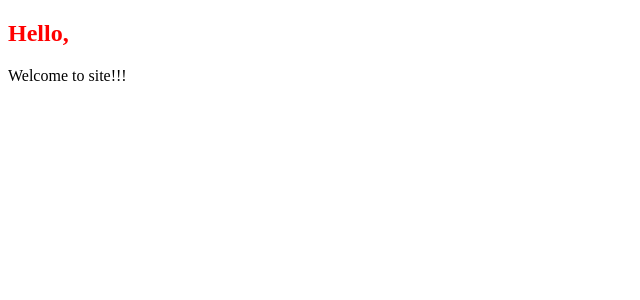
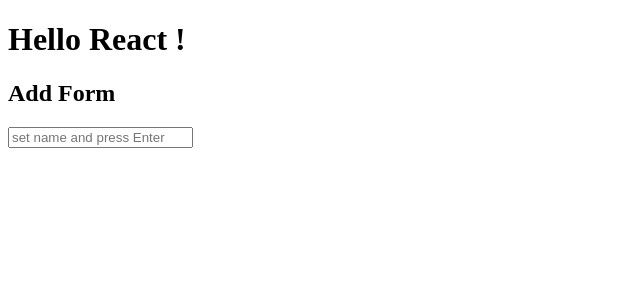
Before and after one commit to Trooper593/webpack, a React app: page / in a window 1280 px wide. Shown: the top 300 px of the page, without its empty margins (0-640 px from the left). Built offline with nearby package versions, Linux system fonts and the light colour scheme.

Commit message:
todo app

```diff
--- a/src/App.tsx
+++ b/src/App.tsx
@@ -1,4 +1,51 @@
-import React from 'react';
-export const App: React.FC<{}> = () => (
-  <h1>Hello React !</h1>
-);
+import React, {useEffect, useState} from 'react';
+import TodoForm from "@/components/TodoForm/TodoForm";
+import TodoList from "@/components/TodoList/TodoList";
+import ITodoItem from "@/types/ITodoItem";
+
+export const App: React.FC<{}> = () => {
+
+    const [todos, setTodos] = useState<ITodoItem[]>([]);
+
+    useEffect(() => {
+        const saved = JSON.parse(localStorage.getItem('todos') || '[]') as ITodoItem[];
+        setTodos(saved);
+    }, []);
+
+    useEffect(() => {
+        localStorage.setItem('todos', JSON.stringify(todos));
+    }, [todos]);
+
+    const addHandler = (title: string) => {
+        const newTodo: ITodoItem = {
+            title: title,
+            id: Date.now(),
+            completed: false
+        }
+
+        setTodos(prev => [newTodo, ...prev]);
+    }
+
+    const toggleHandler = (id: number) => {
+        setTodos(prev =>
+            prev.map(todo => {
+                if(todo.id === id){
+                    todo.completed = !todo.completed;
+                }
+                return todo;
+            })
+        );
+    }
+
+    const removeHandler = (id: number) => {
+        setTodos(prev => prev.filter(todo => todo.id != id));
+    }
+
+    return <>
+        <h1>Hello React !</h1>
+        <div className="container">
+            <TodoForm onAdd={addHandler}/>
+            <TodoList todos={todos} onToggle={toggleHandler} onRemove={removeHandler}/>
+        </div>
+    </>;
+};
--- /dev/null
+++ b/src/components/TodoForm/TodoForm.tsx
@@ -0,0 +1,28 @@
+import React, {useRef, useState} from 'react';
+const styles = require('./todoform.module.css');
+
+const TodoForm: React.FC<ComponentPropsTypes> = (props) => {
+
+    const [string, setString] = useState<string>('');
+    const ref = useRef<HTMLInputElement>(null);
+
+    const keyPressHandler = (event: React.KeyboardEvent) => {
+        if(event.key === 'Enter'){
+            props.onAdd(ref.current!.value)
+            ref.current!.value = '';
+        }
+    }
+
+    return (
+        <div>
+            <h2 className={`my-class ${styles.default.alert}`}>Add Form </h2>
+            <div><input ref={ref} onKeyPress={keyPressHandler} placeholder="set name and press Enter" type="text"/></div>
+        </div>
+    );
+};
+
+interface ComponentPropsTypes {
+    onAdd(title: string): void
+}
+
+export default TodoForm;
--- /dev/null
+++ b/src/components/TodoList/TodoList.tsx
@@ -0,0 +1,31 @@
+import React, {useState} from 'react';
+const styles = require('./todolist.module.css');
+import ITodoItem from "@/types/ITodoItem";
+
+const TodoList: React.FC<ComponentPropsTypes> = ({todos, onRemove, onToggle}) => {
+
+    const removeHandler = (event: React.MouseEvent, id: number) => {
+        event.stopPropagation();
+        onRemove(id);
+    }
+
+    return (
+        <>
+            {todos.map(todo =>
+                <div key={todo.id}>
+                    <input type="checkbox" checked={todo.completed} onChange={onToggle.bind(null, todo.id)}/>
+                    <span>{todo.title}</span>
+                    <div onClick={(event) => removeHandler(event, todo.id)}>delete</div>
+                </div>
+            )}
+        </>
+    );
+};
+
+interface ComponentPropsTypes {
+    todos: ITodoItem[],
+    onToggle(id: number): void,
+    onRemove: (id: number) => void
+}
+
+export default TodoList;
--- a/src/index.html
+++ b/src/index.html
@@ -2,7 +2,7 @@
 <html lang="en">
 <head>
     <meta charset="UTF-8">
-    <title>React</title>
+    <title>React + Typescript</title>
 </head>
 <body>
     <div class="container">
--- a/src/index.tsx
+++ b/src/index.tsx
@@ -1,8 +1,8 @@
 import React from 'react';
 import ReactDOM from 'react-dom';
-import { Hello } from '@/components/hello/hello';
+import {App} from "@/App";
 
 ReactDOM.render(
-  <Hello />,
+  <App/>,
   document.getElementById('app'),
 );
--- /dev/null
+++ b/src/types/ITodoItem.ts
@@ -0,0 +1,5 @@
+export default interface ITodoItem{
+    title: string,
+    id: number,
+    completed: boolean
+}
```
Also changed, not shown: src/components/TodoForm/todoform.module.css (added), src/components/TodoList/todolist.module.css (added).
